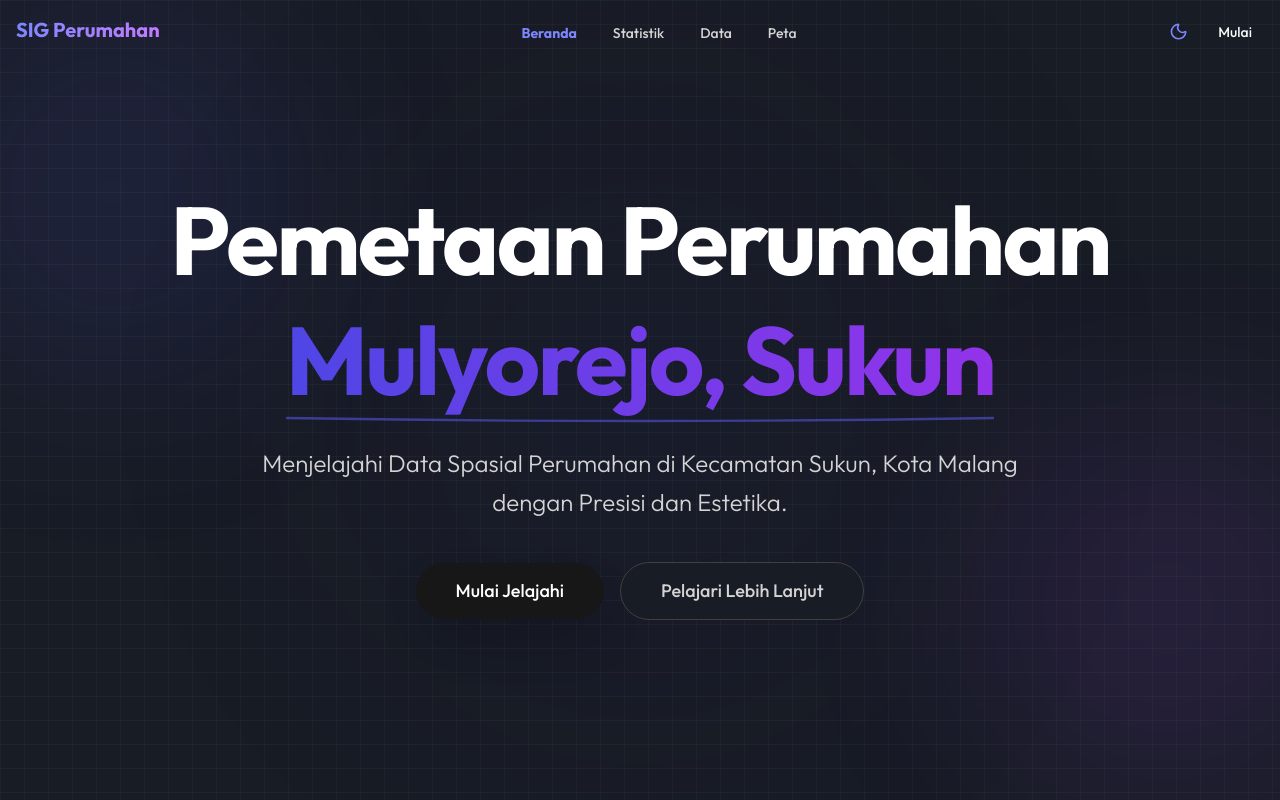
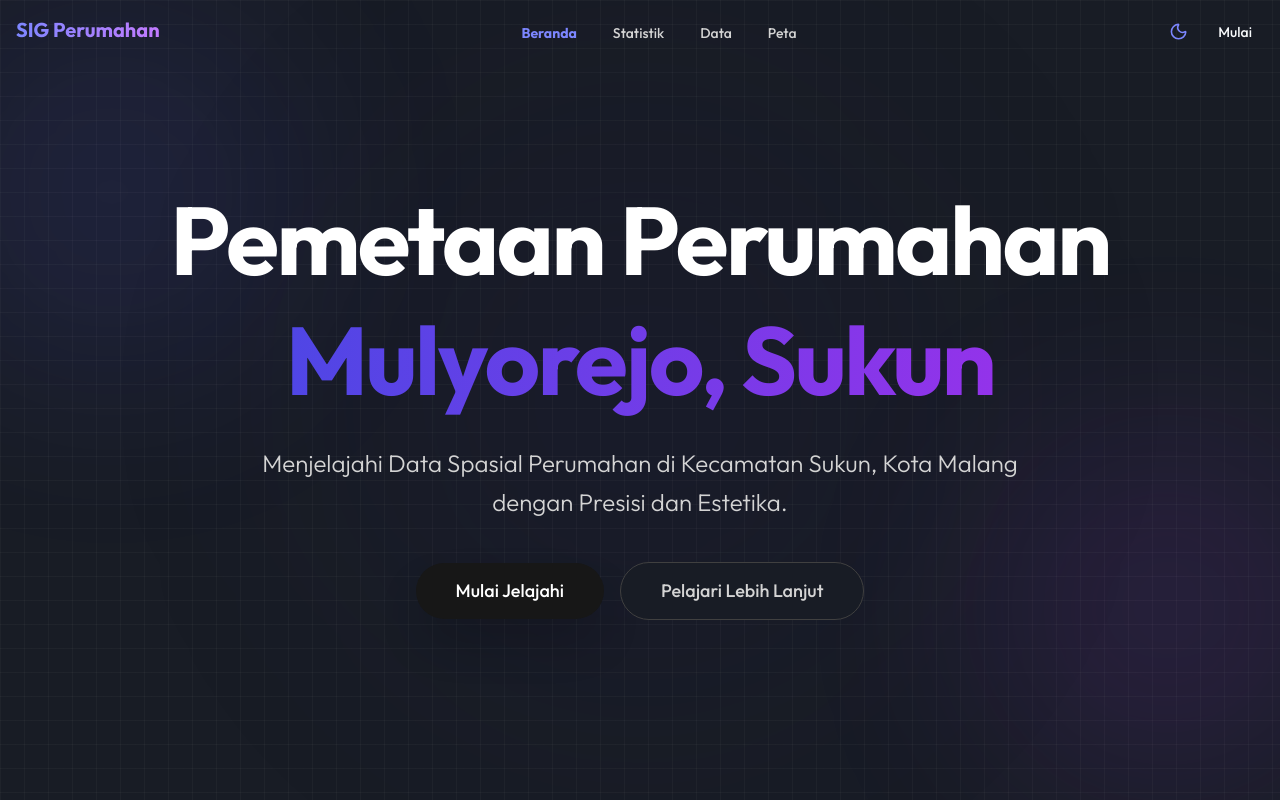
Before and after one commit to abimanyupewe/SIGC1_pemetaaan_perumahan, a React (Vite) app: page / in a window 1280 px wide. Shown: the top 800 px of the page. Built offline with nearby package versions, Linux system fonts and the light colour scheme.

Commit message:
update hero

```diff
--- a/src/components/HeroSection.tsx
+++ b/src/components/HeroSection.tsx
@@ -41,10 +41,6 @@ export const HeroSection: React.FC<HeroSectionProps> = ({ onStartClick }) => {
                             }}
                         >
                             Mulyorejo, Sukun
-                            {/* Underline decoration */}
-                            <svg className="absolute w-full h-3 -bottom-1 left-0 text-indigo-500 opacity-50" viewBox="0 0 100 10" preserveAspectRatio="none">
-                                <path d="M0 5 Q 50 10 100 5" stroke="currentColor" strokeWidth="2" fill="none" />
-                            </svg>
                         </span>
                     </h1>
 
```
